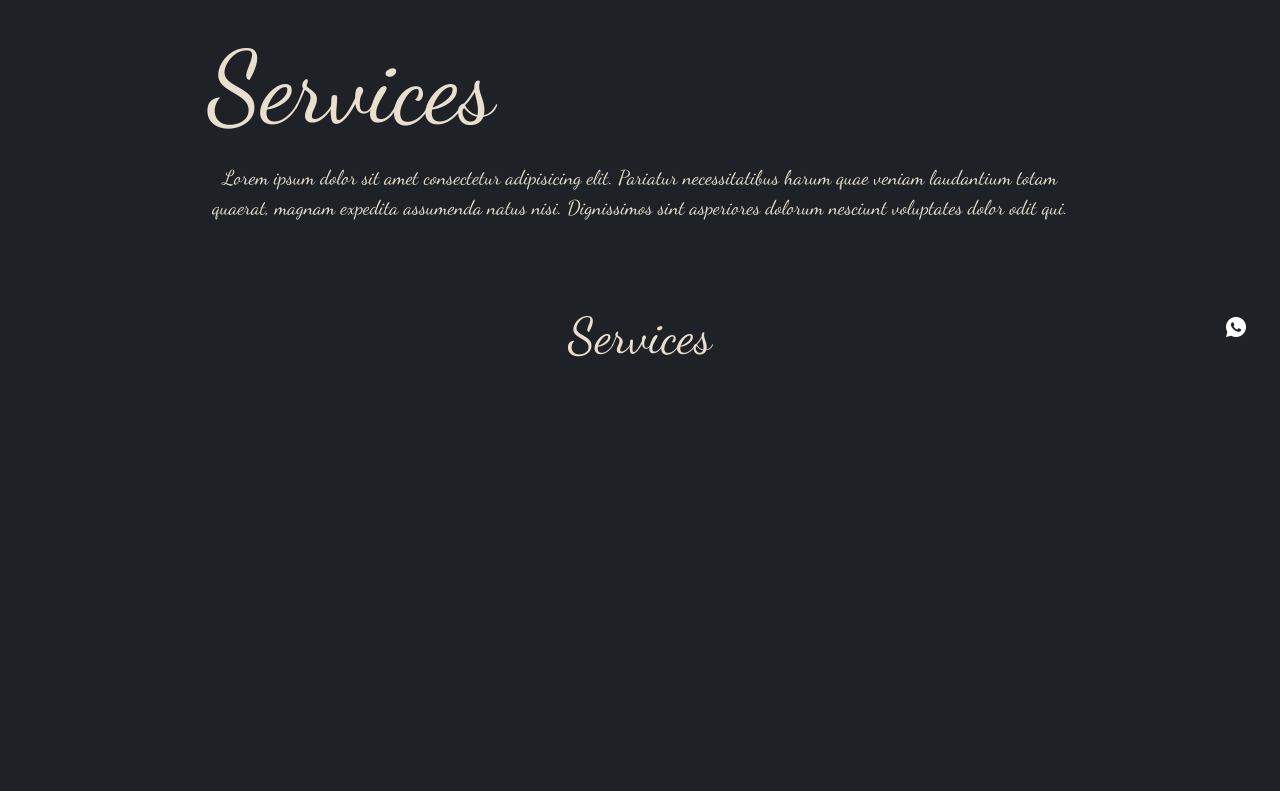
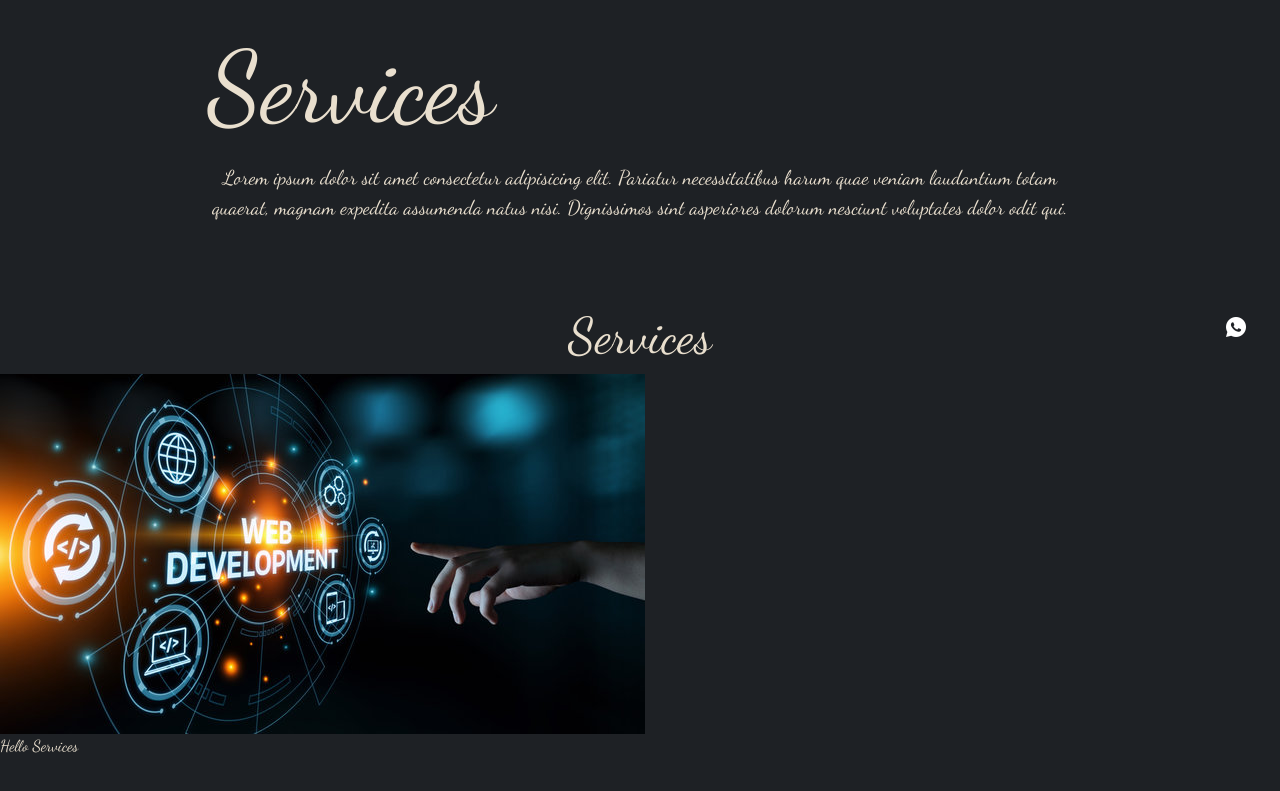
Before and after one commit to ragul66/B-hub-Website, a React (Vite) app: page /home in a window 1280 px wide. Shown: the part 437-1228 px from the top of the page. Built offline with nearby package versions, Linux system fonts and the light colour scheme.

Commit message:
services updated in image1

```diff
--- a/src/components/Services.jsx
+++ b/src/components/Services.jsx
@@ -1,13 +1,14 @@
 
+// import Webd from "../assets/webd.jpg"
 
 const Services = () => {
+
     const data = [
         {
-            Heading: `Hello Services`
-        },
-        {
-            Heading: `Hello Services`
+            Heading: `Hello Services`,
+            img: "src/assets/webd.jpg"
         }
+
     ]
     return (
 
@@ -16,11 +17,12 @@ const Services = () => {
                 <div className=" sm: font-primary sm: text-[25px] sm: text-textcolor-0 sm: -mt-80 sm: text-center lg:font-primary lg:text-[50px] lg:text-textcolor-0 lg:-mt-32 lg:text-center" >Services</div>
                 <div>
                     <div>
-                        {data.map((d) => {
+                        {data.map((d) => (
                             <div className="lg:font-primary lg:text-textcolor-0">
-                                <p>{d.Heading}</p>
+                                <img className="" src={d.img} alt="image" />
+                                <p className="">{d.Heading}</p>
                             </div>
-                        })}
+                        ))}
                     </div>
 
                 </div>
```
Also changed, not shown: src/assets/webd.jpg (added).
